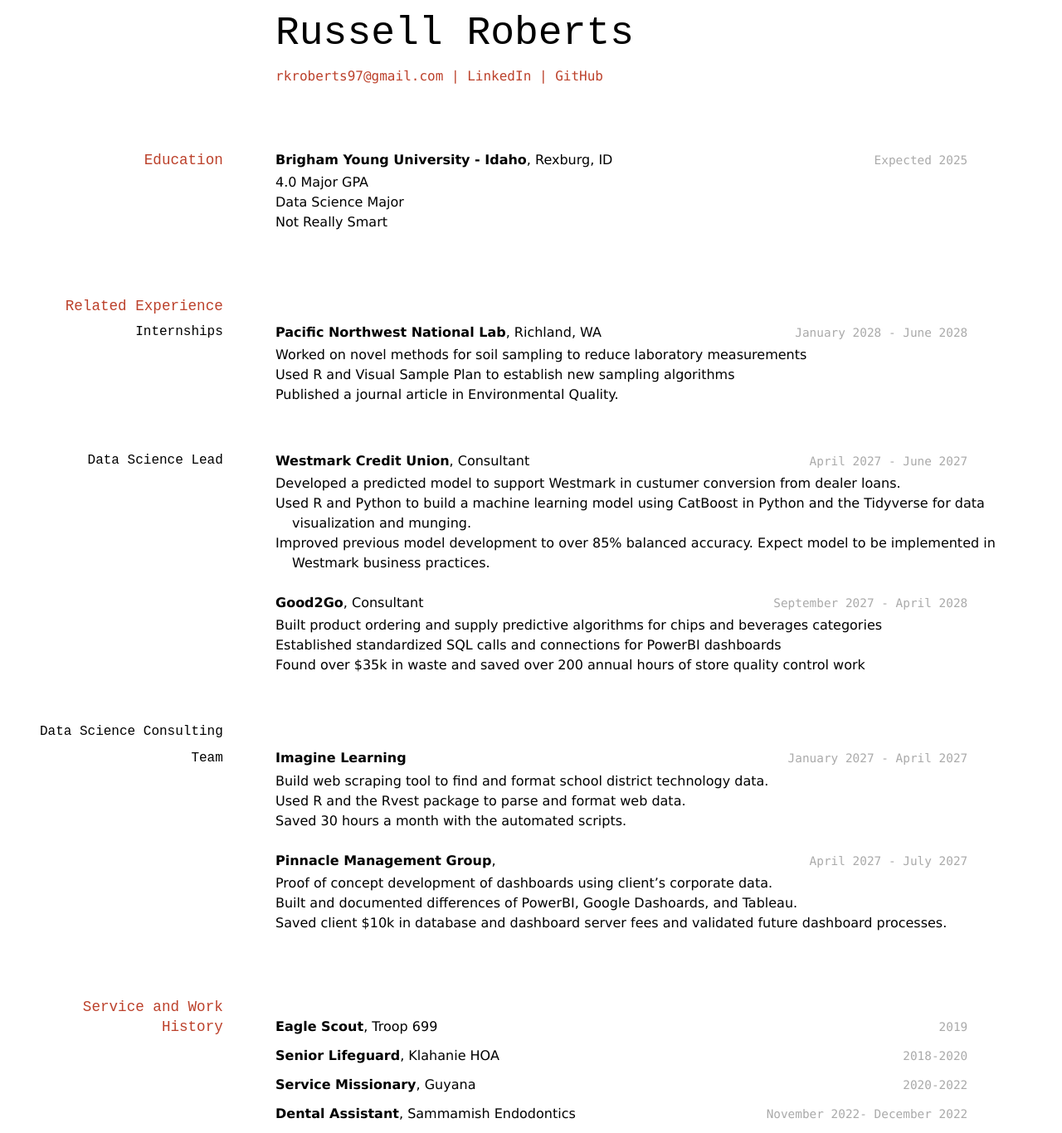
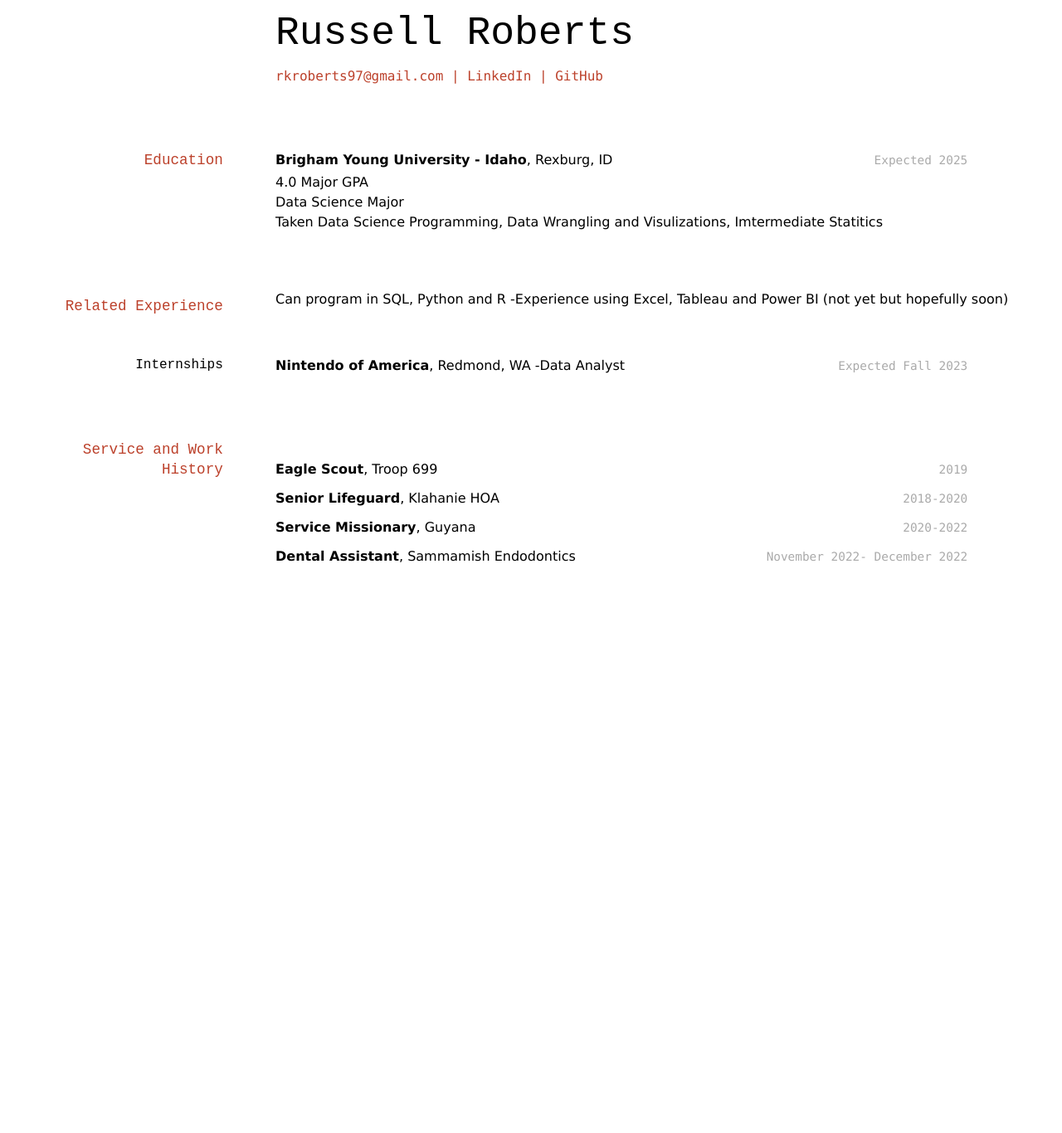
Before and after one commit to RKRoberts97/RobertsR_resume, a Jekyll site: the page built from docs/index.md, in a window 1280 px wide. Shown: the whole page at 83% size. Built offline with Jekyll 4.4.1, drawn with Linux system fonts in a browser that asks for light colours; after the commit the page ends 900 px from its top, so only the background shows below that.

Commit message:
actually my accomplishments

```diff
--- a/docs/index.md
+++ b/docs/index.md
@@ -26,66 +26,22 @@
 
 - 4.0 Major GPA
 - Data Science Major
-- Not Really Smart
+- Taken Data Science Programming, Data Wrangling and Visulizations, Imtermediate Statitics
+
 
 
 
 
 ## Related Experience
-
+- Can program in SQL, Python and R
+-Experience using Excel, Tableau and Power BI (not yet but hopefully soon)
 
 ### Internships
 
 
-`January 2028 - June 2028`
-__Pacific Northwest National Lab__, Richland, WA
-
-
-- Worked on novel methods for soil sampling to reduce laboratory measurements
-- Used R and Visual Sample Plan to establish new sampling algorithms
-- Published a journal article in Environmental Quality.
-
-
-### Data Science Lead
-
-
-`April 2027 - June 2027`
-__Westmark Credit Union__, Consultant
-
-
-- Developed a predicted model to support Westmark in custumer conversion from dealer loans.
-- Used R and Python to build a machine learning model using CatBoost in Python and the Tidyverse for data visualization and munging.
-- Improved previous model development to over 85% balanced accuracy. Expect model to be implemented in Westmark business practices.
-
-
-`September 2027 - April 2028`
-__Good2Go__, Consultant
-
-
-- Built product ordering and supply predictive algorithms for chips and beverages categories
-- Established standardized SQL calls and connections for PowerBI dashboards
-- Found over $35k in waste and saved over 200 annual hours of store quality control work
-
-
-### Data Science Consulting Team
-
-
-`January 2027 - April 2027`
-__Imagine Learning__
-
-
-- Build web scraping tool to find and format school district technology data.
-- Used R and the Rvest package to parse and format web data.
-- Saved 30 hours a month with the automated scripts.
-
-
-`April 2027 - July 2027`
-__Pinnacle Management Group__,
-
-
-- Proof of concept development of dashboards using client's corporate data.
-- Built and documented differences of PowerBI, Google Dashoards, and Tableau.
-- Saved client $10k in database and dashboard server fees and validated future dashboard processes.
+`Expected Fall 2023`
+__Nintendo of America__, Redmond, WA
+-Data Analyst
 
 
 
```
